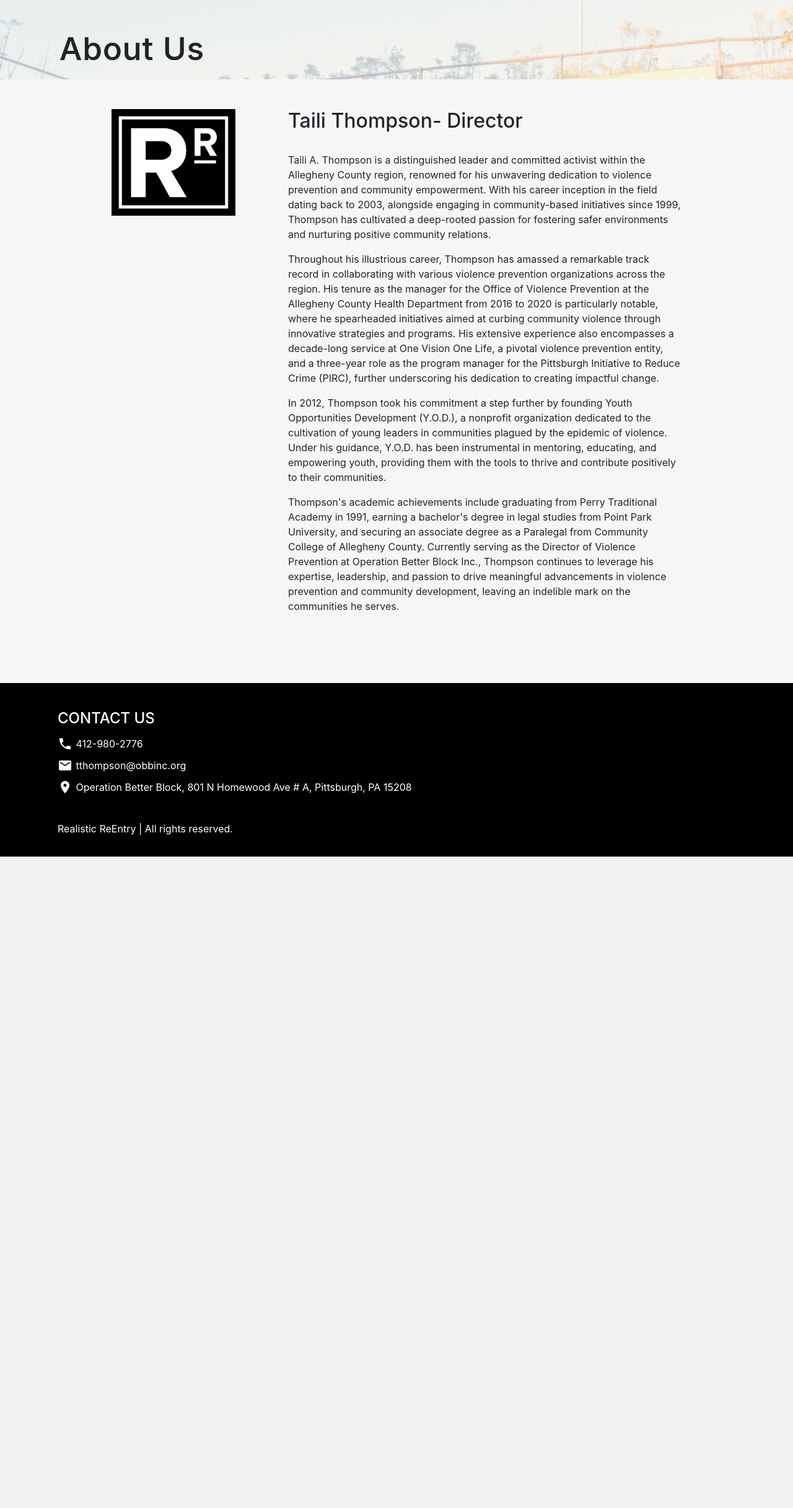
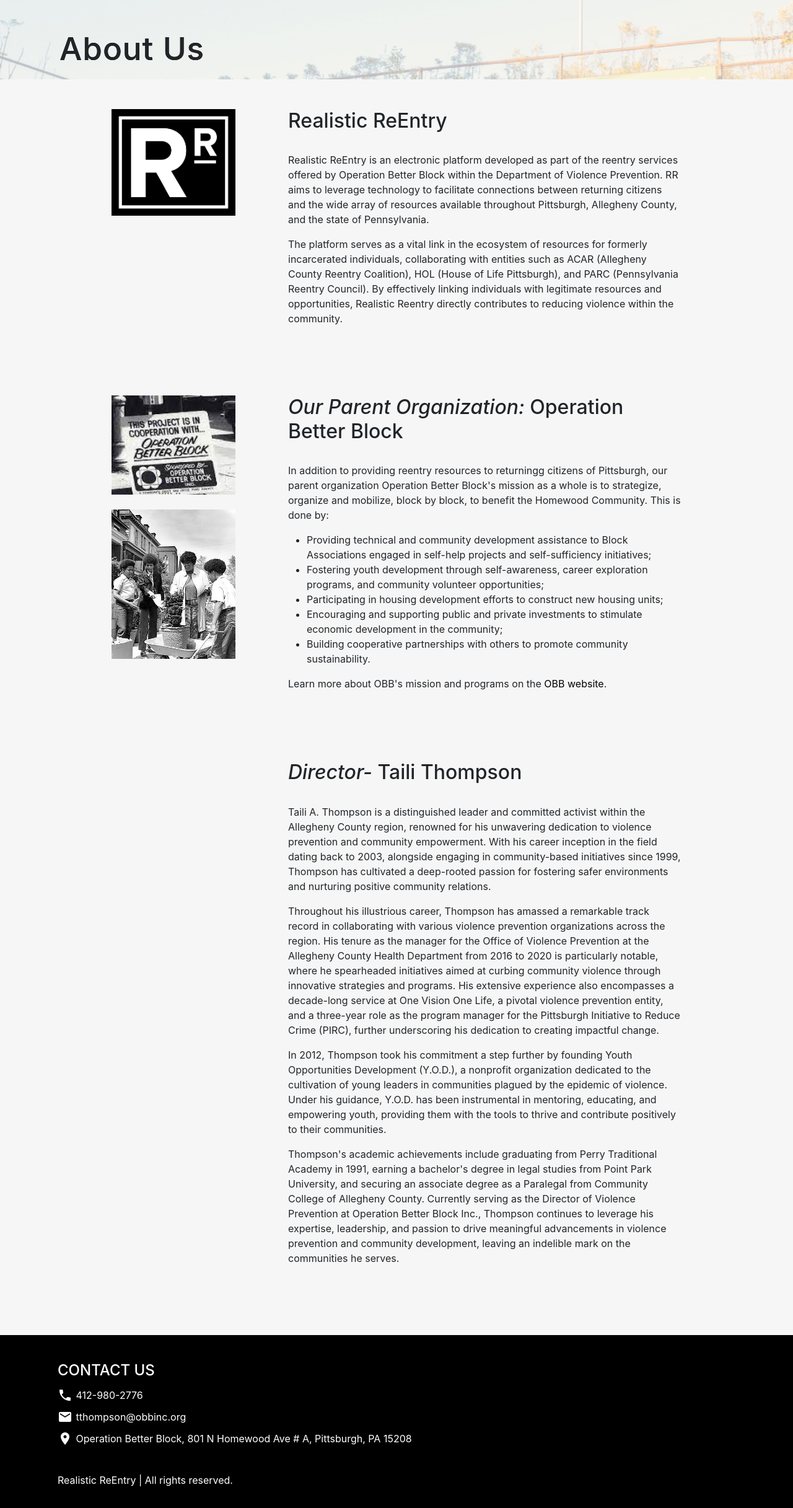
Before and after one commit to elainewangg/ReEntry, a Django app: page /about_us/ in a window 1280 px wide. Shown: the part 59-2492 px from the top of the page at 62% size. Before the commit the page ends 1441 px from the top, so only its background shows below. Run offline with Django 3.2, Linux system fonts and the light colour scheme; some libraries are stand-ins or nearby versions.

Commit message:
lost edits to About Us and resource cards added back in

```diff
--- a/NewEra/static/NewEra/index_styles.css
+++ b/NewEra/static/NewEra/index_styles.css
@@ -306,7 +306,7 @@ h1.parallax-text {
 .resource-card {
     background-color: white;
     color: black;
-    height: 400px;
+    height: 350px;
     overflow: hidden;
     border-radius: 15px;
     /* border: 0;  */
--- a/NewEra/templates/NewEra/about_us.html
+++ b/NewEra/templates/NewEra/about_us.html
@@ -20,11 +20,55 @@
         <div class="row justify-content-center">
             <div class="col-md-3">
                 {% load static %}
-                <img src="{% static 'NewEra/reentry_logo.jpg' %}" width="200" height="auto" class="" alt="ReEntry Logo">
+                <img src="{% static 'NewEra/reentry_logo.jpg' %}" width="200" height="auto" class="" alt="ReEntry logo">
             </div>
 
             <div class="col-md-7">
-                <h2>Taili Thompson- Director</h2>
+                <h2>Realistic ReEntry</h2>
+
+                <br>
+                <p>Realistic ReEntry is an electronic platform developed as part of the reentry services offered by Operation Better Block within the Department of Violence Prevention. RR aims to leverage technology to facilitate connections between returning citizens and the wide array of resources available throughout Pittsburgh, Allegheny County, and the state of Pennsylvania.</p>
+                <p>The platform serves as a vital link in the ecosystem of resources for formerly incarcerated individuals, collaborating with entities such as ACAR (Allegheny County Reentry Coalition), HOL (House of Life Pittsburgh), and PARC (Pennsylvania Reentry Council). By effectively linking individuals with legitimate resources and opportunities, Realistic Reentry directly contributes to reducing violence within the community.</p>
+            </div>
+        </div>
+        <br><br><br><br>
+
+        <div class="row justify-content-center">
+            <div class="col-md-3">
+                {% load static %}
+                <img src="{% static 'NewEra/OBB_BW1.jpeg' %}" width="200" height="auto" class="" alt="Operation Better Block historical picture">
+                <br><br>
+                <img src="{% static 'NewEra/OBB_BW2.jpeg' %}" width="200" height="auto" class="" alt="Operation Better Block historical picture">
+            </div>
+
+            <div class="col-md-7">
+                <h2><em>Our Parent Organization: </em>Operation Better Block</h2>
+
+                <br>
+                <!-- <p>Realistic ReEntry is a new initiative started under the Violence Prevention Department at Operation Better Block to consolidate and develop resources and assistance for returning citizens of the community. </p> -->
+                <p>In addition to providing reentry resources to returningg citizens of Pittsburgh, our parent organization Operation Better Block's mission as a whole is to strategize, organize and mobilize, block by block, to benefit the Homewood Community. This is done by:</p>
+
+                <ul style="margin-left:30px;">
+                    <li>Providing technical and community development assistance to Block Associations engaged in self-help projects and self-sufficiency initiatives;</li>
+                    <li>Fostering youth development through self-awareness, career exploration programs, and community volunteer opportunities;</li>
+                    <li>Participating in housing development efforts to construct new housing units;</li>
+                    <li>Encouraging and supporting public and private investments to stimulate economic development in the community;</li>
+                    <li>Building cooperative partnerships with others to promote community sustainability.</li>
+                </ul>
+
+                <p>Learn more about OBB's mission and programs on the <a href="https://www.operationbetterblock.com" class="embedded-link" target="_blank">OBB website</a>.</p>
+            </div>
+        </div>
+        <br><br><br><br>
+
+
+        <div class="row justify-content-center">
+            <div class="col-md-3">
+                <p></p>
+            </div>
+
+            <div class="col-md-7">
+                <h2><em>Director- </em>Taili Thompson</h2>
                 <br />
                 <p>Taili A. Thompson is a distinguished leader and committed activist within the Allegheny County region, renowned for his unwavering dedication to violence prevention and community empowerment. With his career inception in the field dating back to 2003, alongside engaging in community-based initiatives since 1999, Thompson has cultivated a deep-rooted passion for fostering safer environments and nurturing positive community relations.
                 </p>
@@ -36,10 +80,7 @@
                 </p>
             </div>
         </div>
-        <br />
-        <br />
-            <br />
-            <br />
+        <br><br><br><br>
 
     </div>
 {% endblock %}
--- a/NewEra/templates/NewEra/partners.html
+++ b/NewEra/templates/NewEra/partners.html
@@ -34,7 +34,7 @@
             <div class="col-md-3">
                 <br><br><br><br>
                 {% load static %}
-                <img src="{% static 'NewEra/HoL_logo.png' %}" width="200" height="auto" class="" alt="House of Life Logo">
+                <img src="{% static 'NewEra/HoL_logo.jpeg' %}" width="200" height="auto" class="" alt="House of Life Logo">
             </div>
 
             <div class="col-md-7">
--- a/NewEra/templates/NewEra/resources.html
+++ b/NewEra/templates/NewEra/resources.html
@@ -26,11 +26,12 @@
 
 			<!-- </div> -->
 		{% else %}
-			<p></p>
+			<br>
 		{% endif %}
 	<!-- </div> -->
 
 		<!-- FILTER SECTION -->
+
 		<div class="container" style="padding-left: 0vh;">
 			<div aria-label="Filter Controls">
 				<form method="GET" action="">
@@ -40,6 +41,7 @@
 					<input id="searchBar" name="query" value="{{ request.GET.query }}" class="form-control" type="search" placeholder="Search for a Resource" aria-label="Search">
 					<button class="bordered-button" type="submit">Search</button>
 				</form>
+				<br>
 			</div>
 
 			<div class="collapse" id="filter-dropdown">
```
Also changed, not shown: NewEra/templates/NewEra/resource_card.html (+11 -4 lines), NewEra/static/NewEra/HoL_logo.jpeg (renamed from NewEra/static/NewEra/house_of_life_logo.jpeg).
